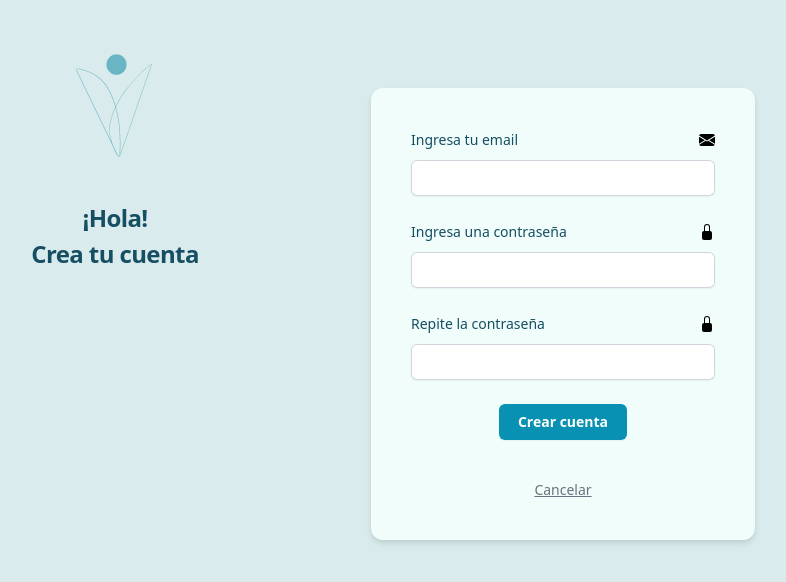
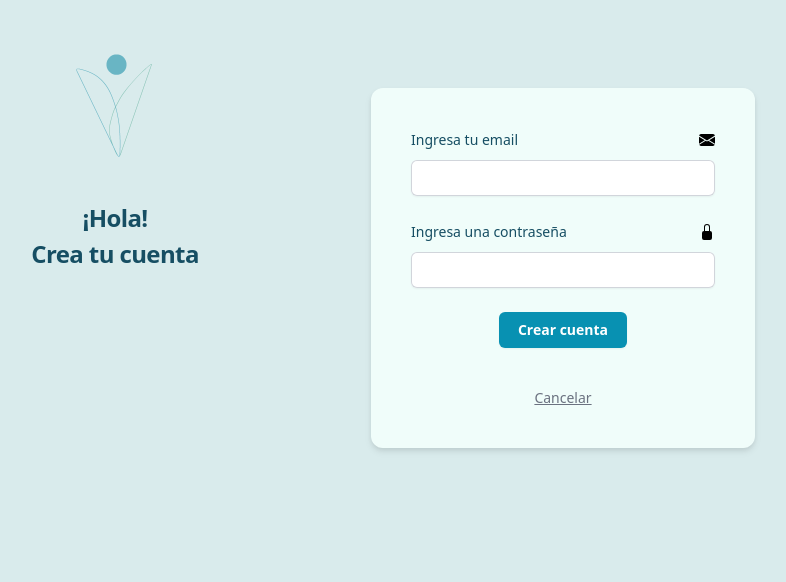
Before and after one commit to carlaalexia/Front-VitalSync, a React (Create React App) app: page /CreateUser in a window 1280 px wide. Shown: the top 582 px of the page, without its empty margins (77-863 px from the left). Built offline with nearby package versions, Linux system fonts and the light colour scheme.

Commit message:
update 1

```diff
--- a/package.json
+++ b/package.json
@@ -2,10 +2,13 @@
   "name": "vital-app",
   "version": "0.1.0",
   "private": true,
+  "proxy": "http://localhost:8080",
   "dependencies": {
     "@testing-library/jest-dom": "^5.16.5",
     "@testing-library/react": "^13.4.0",
     "@testing-library/user-event": "^13.5.0",
+    "cors": "^2.8.5",
+    "formik": "^2.2.9",
     "react": "^18.2.0",
     "react-dom": "^18.2.0",
     "react-icons": "^4.8.0",
--- /dev/null
+++ b/src/Servicio/ServiceCreateUser.js
@@ -0,0 +1,23 @@
+async function ServiceCreateUser(e) {
+  try {
+    const requesInit = {
+      method: "POST",
+      headers: { "Content-Type": "application/json" },
+      body: JSON.stringify(e),
+    };
+
+    const res = await fetch("http://localhost:8080/vitalsync/usuario/create", requesInit);
+
+    if (!res.ok) {
+      throw new Error("Error al guardar el usuario");
+    }
+
+    // Aquí puedes realizar alguna acción adicional después de guardar exitosamente la persona
+  } catch (error) {
+    console.log(error);
+    // Manejo de errores: mostrar un mensaje de error, registrar el error, etc.
+  }
+}
+
+
+export default ServiceCreateUser;
--- a/src/components/CreateMedAppoint.jsx
+++ b/src/components/CreateMedAppoint.jsx
@@ -19,7 +19,7 @@ function CreateMedAppoint() {
           <div class="sm:col-span-3">
             <label
               for="especialista"
-              class="flex items-center block text-sm font-medium leading-6 text-emerald-900"
+              class="flex items-center text-sm font-medium leading-6 text-emerald-900"
             >
               <span>
                 <BsFillHeartPulseFill class="mr-2" />
@@ -48,7 +48,7 @@ function CreateMedAppoint() {
           <div class="sm:col-span-3">
             <label
               for="medico"
-              class="flex items-center block text-sm font-medium leading-6 text-emerald-900"
+              class="flex items-center text-sm font-medium leading-6 text-emerald-900"
             >
               <span>
                 <BsPersonSquare class="mr-2" />
--- a/src/components/CreateUser.jsx
+++ b/src/components/CreateUser.jsx
@@ -1,10 +1,35 @@
-import React from "react";
+import React, { useContext, useState } from "react";
 import '../index.css';
 import { BsFillLockFill, BsFillEnvelopeFill } from "react-icons/bs";
 import { Link } from "react-router-dom";
+import ServiceCreateUser from "../Servicio/ServiceCreateUser";
+import { useFormik } from "formik";
 
 
-function CreateUser(){
+
+const CreateUser = () =>{
+
+
+
+    //onSubmit para guardar los datos
+
+    const pruebaSubmit = (e) =>{
+      e.preventDefault();
+
+      ServiceCreateUser(values);
+
+
+    };
+
+
+    //Libreria para inicializar los input del formulario
+    const { handleBlur, handleChange, values} =
+    useFormik({
+      initialValues: {
+        usuario: "",
+        clave:""
+      }});
+
     return(
         <div className="flex min-h-full flex-1 flex-col justify-center px-6 py-12 lg:px-8">
         <div className="absolute top-0 left-0 sm:mx-auto sm:w-full sm:max-w-sm">
@@ -20,7 +45,7 @@ function CreateUser(){
         </div>
 
         <div className="mt-10 sm:mx-auto sm:w-full sm:max-w-sm rounded-xl p-10 bg-teal-50 drop-shadow-md">
-          <form className="space-y-6" action="#" method="POST">
+          <form className="space-y-6" onSubmit={pruebaSubmit} autoComplete="off">
             <div>
                 <div className="flex items-center justify-between">
                     <label htmlFor="email" className="block text-sm font-medium leading-6 text-cyan-900">
@@ -30,12 +55,15 @@ function CreateUser(){
                 </div>
                 <div className="mt-2">
                 <input
-                  id="email"
-                  name="email"
+                  id="usuario"
+                  name="usuario"
                   type="email"
-                  autoComplete="email"
+                  autoComplete="usuario"
                   required
                   className="block w-full rounded-md border-0 py-1.5 text-cyan-900 shadow-sm ring-1 ring-inset ring-gray-300 placeholder:text-gray-400 focus:ring-2 focus:ring-inset focus:ring-cyan-600 sm:text-sm sm:leading-6"
+                  value={values.usuario}
+                  onChange={handleChange}
+                  onBlur={handleBlur}
                 />
                 </div>
             </div>
@@ -50,30 +78,14 @@ function CreateUser(){
               </div>
               <div className="mt-2">
                 <input
-                  id="password"
-                  name="password"
+                  id="clave"
+                  name="clave"
                   type="password"
-                  autoComplete="current-password"
                   required
                   className="block w-full rounded-md border-0 py-1.5 text-cyan-900 shadow-sm ring-1 ring-inset ring-gray-300 placeholder:text-gray-400 focus:ring-2 focus:ring-inset focus:ring-cyan-600 sm:text-sm sm:leading-6"
-                />
-              </div>
-            </div>
-            <div>
-              <div className="flex items-center justify-between">
-                <label htmlFor="password" className="block text-sm font-medium leading-6 text-cyan-900">
-                  Repite la contraseña
-                </label>
-                <BsFillLockFill/>
-              </div>
-              <div className="mt-2">
-                <input
-                  id="password"
-                  name="password"
-                  type="password"
-                  autoComplete="current-password"
-                  required
-                  className="block w-full rounded-md border-0 py-1.5 text-cyan-900 shadow-sm ring-1 ring-inset ring-gray-300 placeholder:text-gray-400 focus:ring-2 focus:ring-inset focus:ring-cyan-600 sm:text-sm sm:leading-6"
+                  value={values.clave}
+                  onChange={handleChange}
+                  onBlur={handleBlur}
                 />
               </div>
             </div>
--- /dev/null
+++ b/src/context/ContextUser/Context.js
@@ -0,0 +1,3 @@
+import { createContext } from 'react'
+const Context = createContext();
+export default Context
--- /dev/null
+++ b/src/context/ContextUser/Provider.js
@@ -0,0 +1,32 @@
+import React, { useState } from "react";
+import Context from "./Context";
+
+const Provider = ({ children }) => {
+
+    const [email,setEmail]=useState("");
+    const [password,setPassword]= useState("");
+
+
+    const[emailSelect, setEmailSelect]=useState("");
+    const[passwordSelect, setPasswordSelect]=useState("");
+
+    return(
+        <Context.Provider
+        value={{
+            emailSelect,
+            setEmailSelect,
+            passwordSelect,
+            setPasswordSelect,
+            email,
+            setEmail,
+            password,
+            setPassword
+        }}
+        >
+            {children}
+        </Context.Provider>
+    );
+};
+
+
+export default Provider;
--- /dev/null
+++ b/src/setupProxy.js
@@ -0,0 +1,11 @@
+const { createProxyMiddleware } = require('http-proxy-middleware');
+
+module.exports = function(app) {
+  app.use(
+    '/vitalsync',
+    createProxyMiddleware({
+      target: 'http://localhost:8080',
+      changeOrigin: true,
+    })
+  );
+};
```
Also changed, not shown: 1 other file (tests, documents, lock files or other folders).
